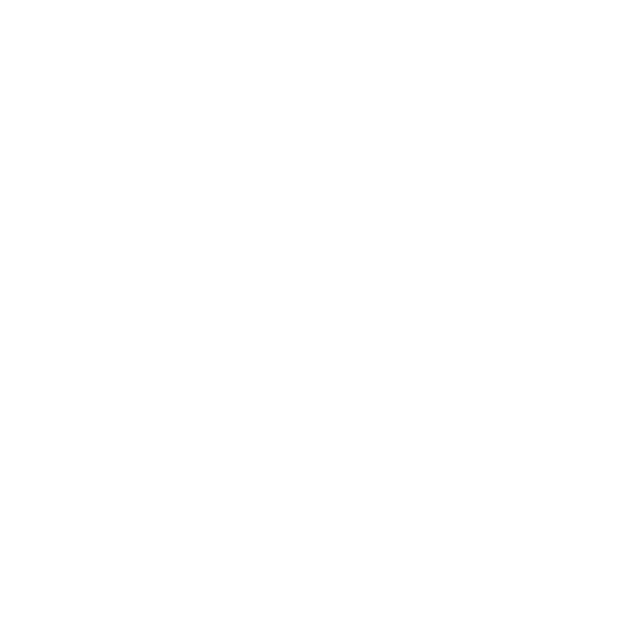
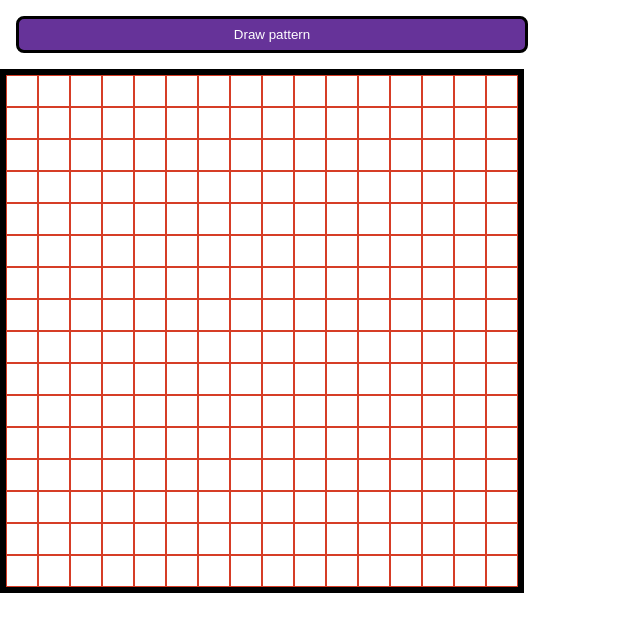
Before and after one commit to Wolff91/EAS, a plain HTML site: page index.html in a window 1280 px wide. Shown: the whole page, without its empty margins (0-640 px from the left). Drawn offline with Linux system fonts and the light colour scheme.

Commit message:
added style and script

```diff
--- a/eas.js
+++ b/eas.js
@@ -0,0 +1,19 @@
+// Etch-A-Sketch
+
+function promptMe(){
+    var sqInput = prompt("How big should the drawing area be?");
+    alert (sqInput);
+}
+
+var cont = document.getElementById("container");
+
+for(var i = 1; i <257; ++i){
+ var div = document.createElement("div");
+ div.setAttribute("class", "square");
+ div.setAttribute("id", "div" + i);
+
+var h1 = document.createElement("h1");
+  // h1.textContent = i;
+   div.appendChild(h1);
+   cont.appendChild(div);
+ }
--- a/index.html
+++ b/index.html
@@ -5,8 +5,16 @@
     <meta http-equiv="X-UA-Compatible" content="IE=edge">
     <meta name="viewport" content="width=device-width, initial-scale=1.0">
     <title>Etch-A-Sketch</title>
+    <link rel="stylesheet" href="style.css">
+    <script src="eas.js" defer></script>
 </head>
 <body>
+    <button id="draw" onclick="promptMe()">Draw pattern</button>
+
+    <div class="frame">
+        <div id="container">
+        </div>
+    </div>
 
 </body>
 </html>
--- a/style.css
+++ b/style.css
@@ -0,0 +1,45 @@
+body {
+    font-family: -apple-system, BlinkMacSystemFont, 'Segoe UI', Roboto, Oxygen, Ubuntu, Cantarell, 'Open Sans', 'Helvetica Neue', sans-serif;
+    margin: 0;
+    min-height: 100vh;
+    display: flex;
+    flex-direction: column;
+}
+
+.frame {
+    display: flex;
+    background: lightgrey;
+    font-weight: bold;
+    text-align: center;
+    border: 6px solid black;
+    width: 512px;
+    height: 512px;
+    flex-direction: column;
+}
+
+button {
+    border: solid black;
+    border-radius: 8px;
+    background: rebeccapurple;
+    color: white;
+    padding: 8px 24px;
+    margin: 16px;
+    width: 512px;
+  }
+
+h1{
+    height: 1%;
+    width:1%;
+    display:flex;
+    align-items: center;
+    justify-content: center;
+}
+
+.square{
+    background:white;
+    color:black;
+    width:30px;
+    height:30px;
+    float: left;
+    border:1px solid #d63d26;
+  }
```
